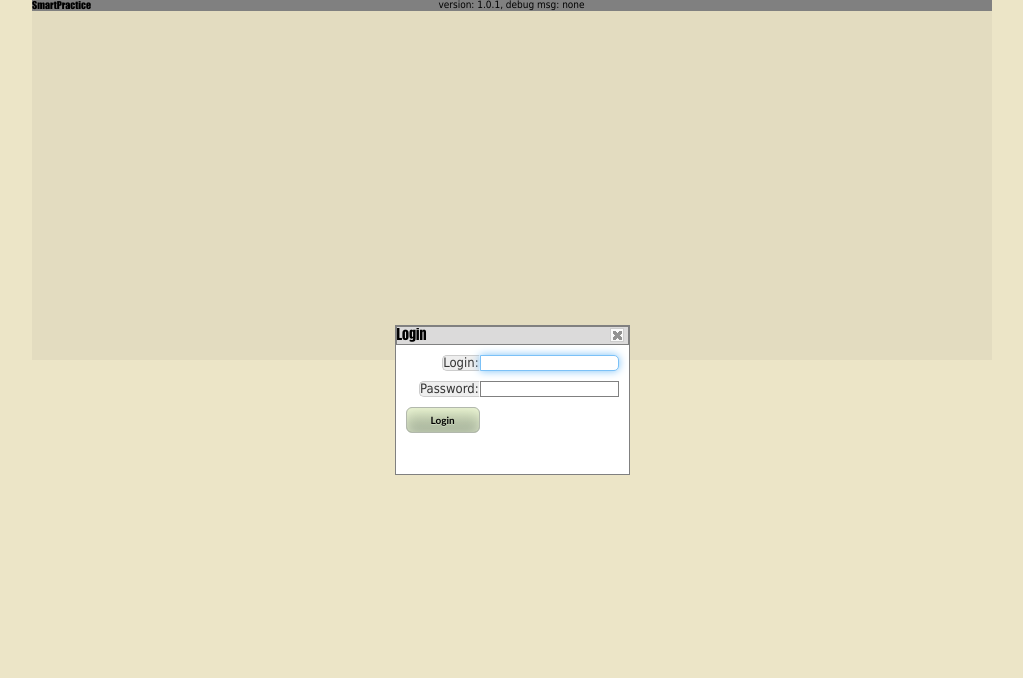
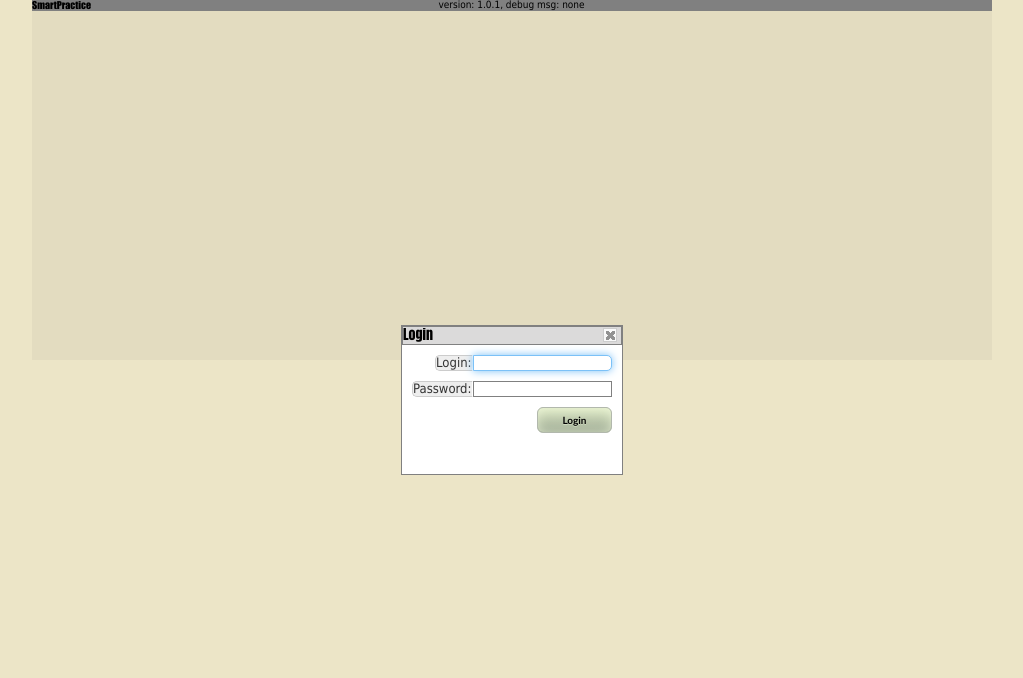
Before and after one commit to MorganShorter/sp, a Django app: template templates/login.html in a window 1280 px wide. Shown: the top 678 px of the page, without its empty margins (128-1151 px from the left). Run offline with Django 3.2, Linux system fonts and the light colour scheme; the template is opened without the code that fills it, so the values that code supplies are empty; parts of the project's set-up code (start-up, migrations or seed data) failed here and were passed over; some libraries are stand-ins or nearby versions.

Commit message:
Login screen #8 - hotfix

```diff
--- a/frontend/urls.py
+++ b/frontend/urls.py
@@ -4,7 +4,7 @@ from django.contrib import admin
 admin.autodiscover()
 
 urlpatterns = patterns('frontend.views',
-    url(ur'^/', 'index_entry', name='index'),
+    url(ur'^$', 'index_entry', name='index'),
     url(ur'^lookup/states/?', 'ajax_lookup_states'),
     url(ur'^lookup/size/?', 'ajax_lookup_size'),
     url(ur'^lookup/supplier/?', 'ajax_lookup_supplier'),
--- a/templates/login.html
+++ b/templates/login.html
@@ -18,8 +18,8 @@
                 <td class="form_cell"><input type="password" id="id_password" name="password" class="text ui-widget-content ui-corner-all form_input" /></td>
             </tr>
             <tr>
-                <td class="form_cell"><input type="submit" value="Login" class="button form_button" /></td>
                 <td class="form_cell"></td>
+                <td class="form_cell pull-right"><input type="submit" value="Login" class="button form_button"/></td>
             </tr>
         </table>
 
```
